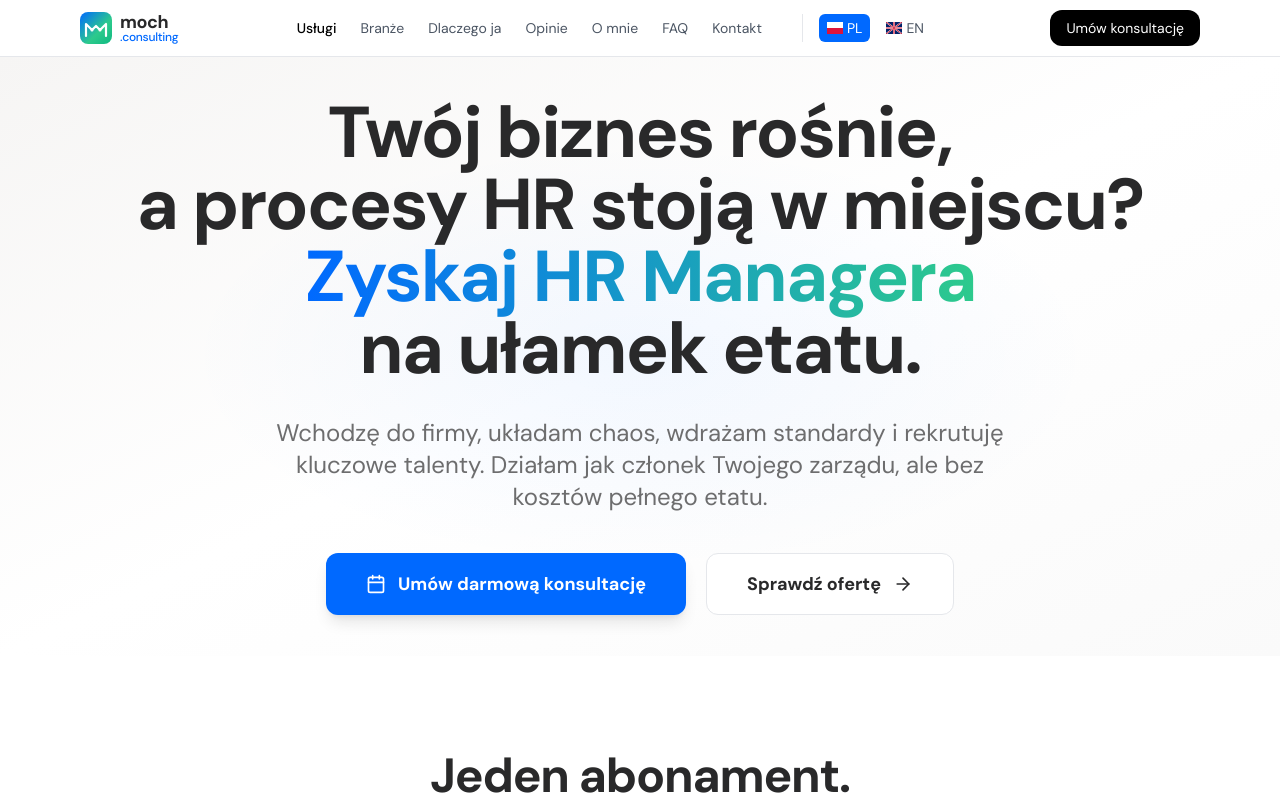
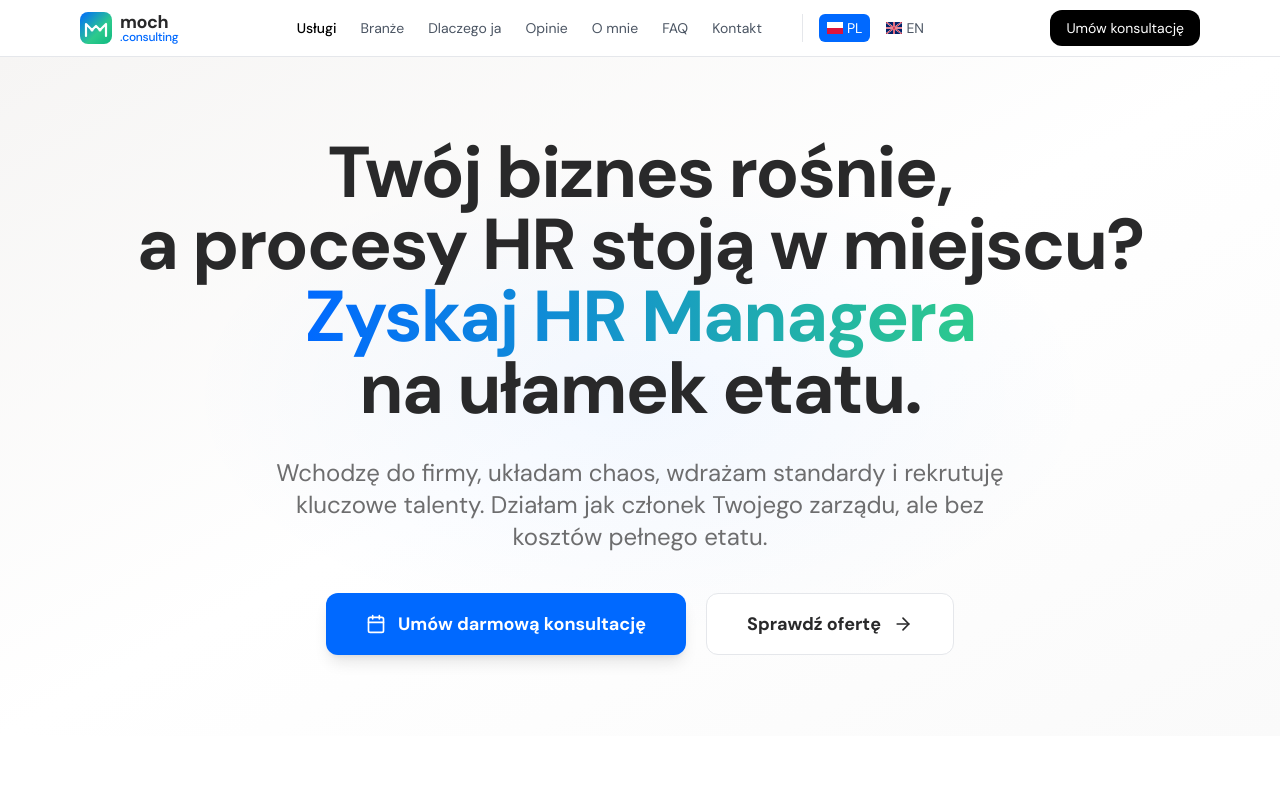
Before and after one commit to mocher1/moch.consulting2, a React (Vite) app: page / in a window 1280 px wide. Shown: the top 800 px of the page. Built offline with nearby package versions, Linux system fonts and the light colour scheme; a web font is replaced by a local one.

Commit message:
Updated Hero.tsx

```diff
--- a/src/components/Hero.tsx
+++ b/src/components/Hero.tsx
@@ -9,7 +9,7 @@ const Hero = () => {
   }, []);
 
   return (
-    <section className="relative min-h-[75vh] bg-gradient-to-br from-mind-warm-white via-white to-mind-light-grey flex items-center justify-center px-6 overflow-hidden">
+    <section className="relative min-h-[85vh] bg-gradient-to-br from-mind-warm-white via-white to-mind-light-grey flex items-center justify-center px-6 overflow-hidden">
       {/* Tło dekoracyjne - subtelne, centralne */}
       <div className="absolute inset-0 bg-[radial-gradient(ellipse_at_center,_var(--tw-gradient-stops))] from-mind-content-blue/5 via-transparent to-transparent pointer-events-none"></div>
 
```
